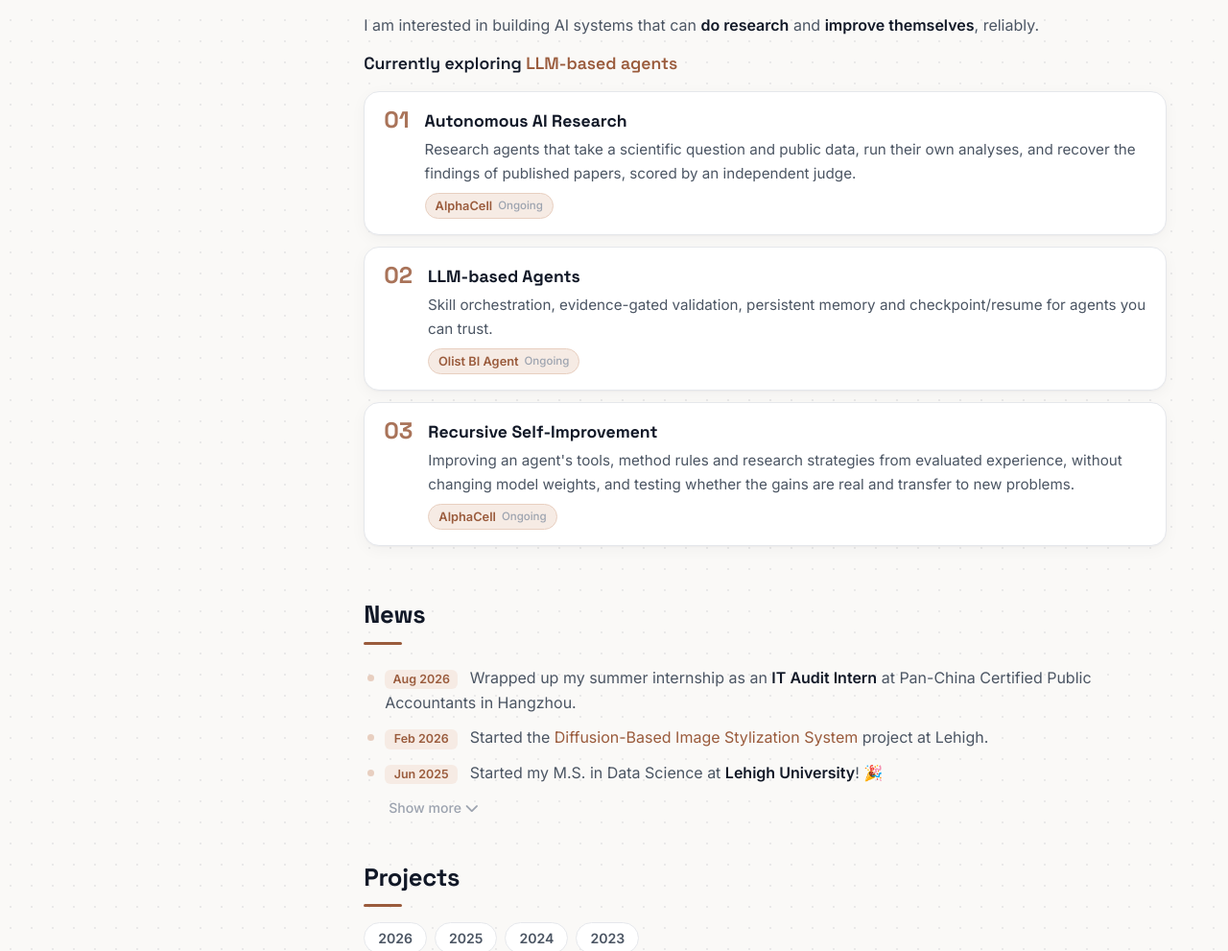
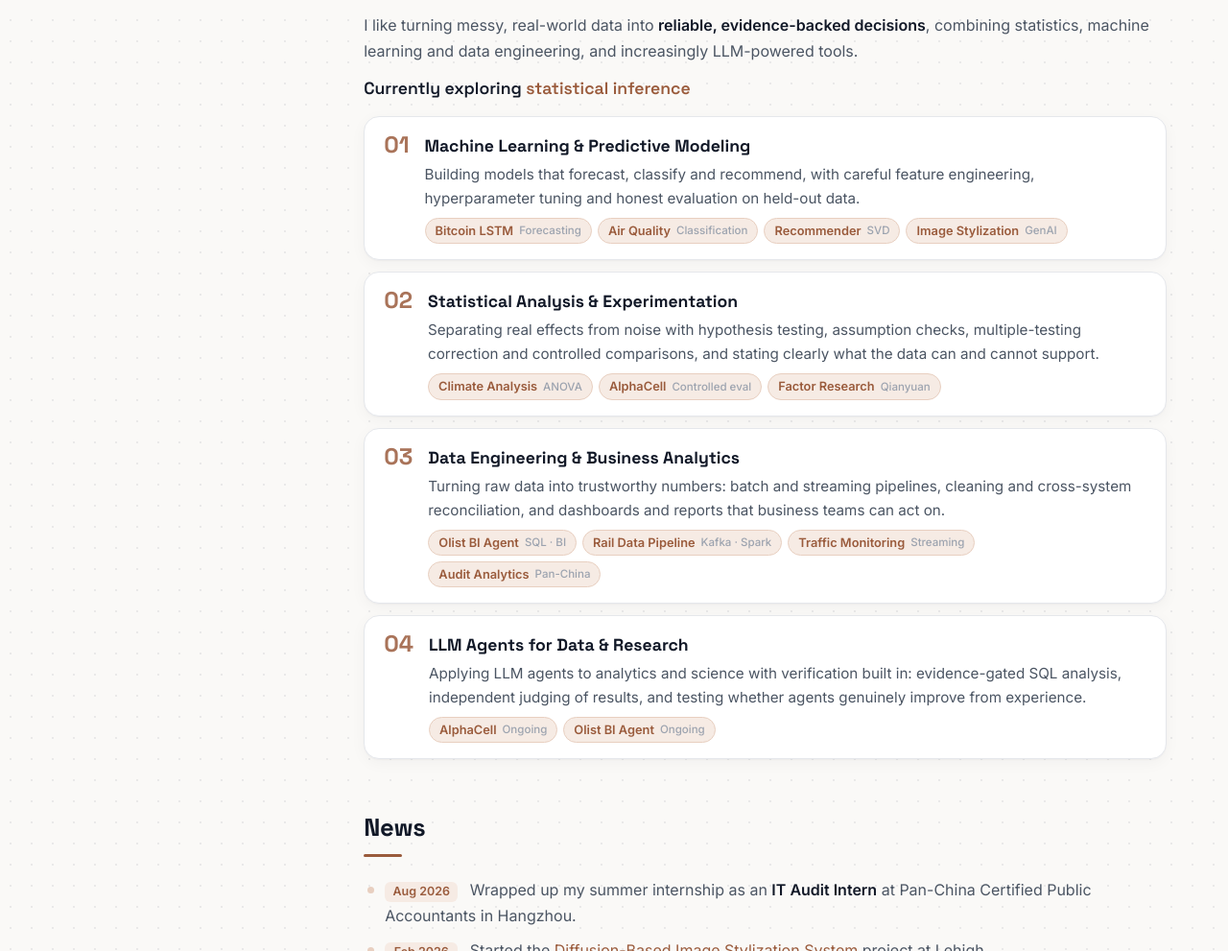
Before and after one commit to Alex-Xuyang-Wang/Alex-Xuyang-Wang.github.io, a plain HTML site: page index.html in a window 1280 px wide. Shown: the part 848-1839 px from the top of the page at 96% size. Drawn offline with Linux system fonts and the light colour scheme; some icons are missing.

Commit message:
Broaden Research Interests toward data science roles
Co-Authored-By: Claude Opus 5.5 <noreply@anthropic.com>

```diff
--- a/index.html
+++ b/index.html
@@ -129,33 +129,42 @@
     <!-- ============ Research Interests ============ -->
     <section id="research">
       <h2 class="rv">Research Interests</h2>
-      <p class="rv">I am interested in building AI systems that can <strong>do research</strong> and <strong>improve themselves</strong>, reliably.</p>
-      <p class="typing-line rv">Currently exploring <span class="typed" data-words="autonomous AI research|LLM-based agents|recursive self-improvement|verifier-guided agents">autonomous AI research</span></p>
+      <p class="rv">I like turning messy, real-world data into <strong>reliable, evidence-backed decisions</strong>, combining statistics, machine learning and data engineering, and increasingly LLM-powered tools.</p>
+      <p class="typing-line rv">Currently exploring <span class="typed" data-words="predictive modeling|statistical inference|data pipelines|business analytics|LLM-powered analytics|autonomous research agents">predictive modeling</span></p>
 
       <div class="card interest rv">
         <div class="interest-num">01</div>
         <div>
-          <h3>Autonomous AI Research</h3>
-          <p>Research agents that take a scientific question and public data, run their own analyses, and recover the findings of published papers, scored by an independent judge.</p>
-          <div class="tags"><a class="tag" href="#proj-alphacell">AlphaCell <small>Ongoing</small></a></div>
+          <h3>Machine Learning &amp; Predictive Modeling</h3>
+          <p>Building models that forecast, classify and recommend, with careful feature engineering, hyperparameter tuning and honest evaluation on held-out data.</p>
+          <div class="tags"><a class="tag" href="#proj-btc">Bitcoin LSTM <small>Forecasting</small></a><a class="tag" href="#proj-aqi">Air Quality <small>Classification</small></a><a class="tag" href="#proj-recsys">Recommender <small>SVD</small></a><a class="tag" href="#proj-diffusion">Image Stylization <small>GenAI</small></a></div>
         </div>
       </div>
 
       <div class="card interest rv">
         <div class="interest-num">02</div>
         <div>
-          <h3>LLM-based Agents</h3>
-          <p>Skill orchestration, evidence-gated validation, persistent memory and checkpoint/resume for agents you can trust.</p>
-          <div class="tags"><a class="tag" href="#proj-olist">Olist BI Agent <small>Ongoing</small></a></div>
+          <h3>Statistical Analysis &amp; Experimentation</h3>
+          <p>Separating real effects from noise with hypothesis testing, assumption checks, multiple-testing correction and controlled comparisons, and stating clearly what the data can and cannot support.</p>
+          <div class="tags"><a class="tag" href="#proj-climate">Climate Analysis <small>ANOVA</small></a><a class="tag" href="#proj-alphacell">AlphaCell <small>Controlled eval</small></a><a class="tag" href="#exp-qy">Factor Research <small>Qianyuan</small></a></div>
         </div>
       </div>
 
       <div class="card interest rv">
         <div class="interest-num">03</div>
         <div>
-          <h3>Recursive Self-Improvement</h3>
-          <p>Improving an agent's tools, method rules and research strategies from evaluated experience, without changing model weights, and testing whether the gains are real and transfer to new problems.</p>
-          <div class="tags"><a class="tag" href="#proj-alphacell">AlphaCell <small>Ongoing</small></a></div>
+          <h3>Data Engineering &amp; Business Analytics</h3>
+          <p>Turning raw data into trustworthy numbers: batch and streaming pipelines, cleaning and cross-system reconciliation, and dashboards and reports that business teams can act on.</p>
+          <div class="tags"><a class="tag" href="#proj-olist">Olist BI Agent <small>SQL · BI</small></a><a class="tag" href="#proj-rail">Rail Data Pipeline <small>Kafka · Spark</small></a><a class="tag" href="#proj-traffic">Traffic Monitoring <small>Streaming</small></a><a class="tag" href="#exp-pccpa">Audit Analytics <small>Pan-China</small></a></div>
+        </div>
+      </div>
+
+      <div class="card interest rv">
+        <div class="interest-num">04</div>
+        <div>
+          <h3>LLM Agents for Data &amp; Research</h3>
+          <p>Applying LLM agents to analytics and science with verification built in: evidence-gated SQL analysis, independent judging of results, and testing whether agents genuinely improve from experience.</p>
+          <div class="tags"><a class="tag" href="#proj-alphacell">AlphaCell <small>Ongoing</small></a><a class="tag" href="#proj-olist">Olist BI Agent <small>Ongoing</small></a></div>
         </div>
       </div>
     </section>
@@ -361,7 +370,7 @@
     <section id="experience">
       <h2 class="rv">Experience</h2>
       <div class="timeline">
-        <div class="card exp rv">
+        <div class="card exp rv" id="exp-pccpa">
           <div class="exp-body">
             <div class="exp-role">IT Audit Intern</div>
             <div class="exp-org">Pan-China Certified Public Accountants LLP</div>
@@ -379,7 +388,7 @@
           <div class="logo"><img src="assets/img/logos/pccpa.png" alt="Pan-China CPA logo"></div>
         </div>
 
-        <div class="card exp rv">
+        <div class="card exp rv" id="exp-qy">
           <div class="exp-body">
             <div class="exp-role">Quantitative Research Intern</div>
             <div class="exp-org">QY (Qianyuan) Capital Co., Ltd.</div>
@@ -397,7 +406,7 @@
           <div class="logo logo-text">QY</div>
         </div>
 
-        <div class="card exp rv">
+        <div class="card exp rv" id="exp-capgemini">
           <div class="exp-body">
             <div class="exp-role">Consulting Assistant Intern (Data)</div>
             <div class="exp-org">Capgemini Consulting (China) Co., Ltd.</div>
```
